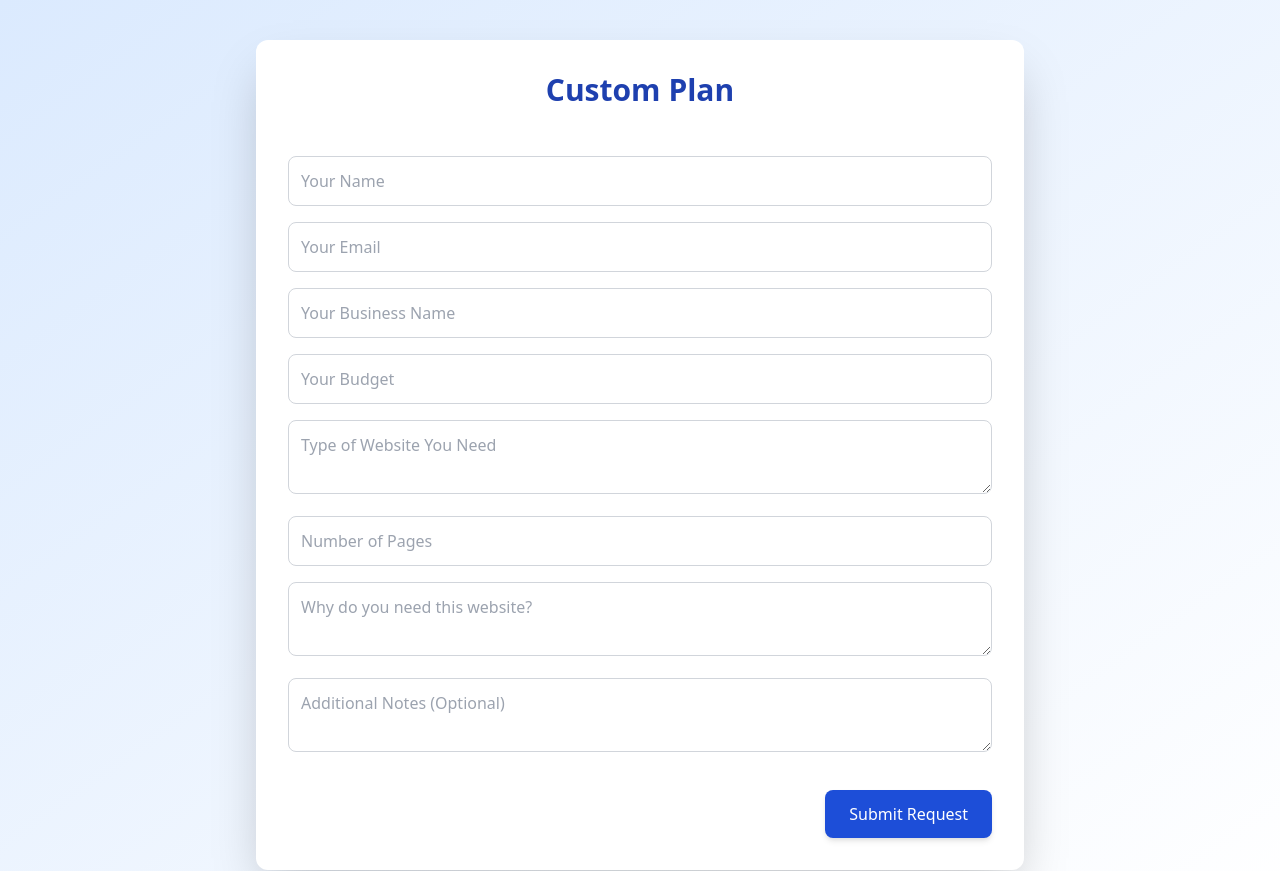
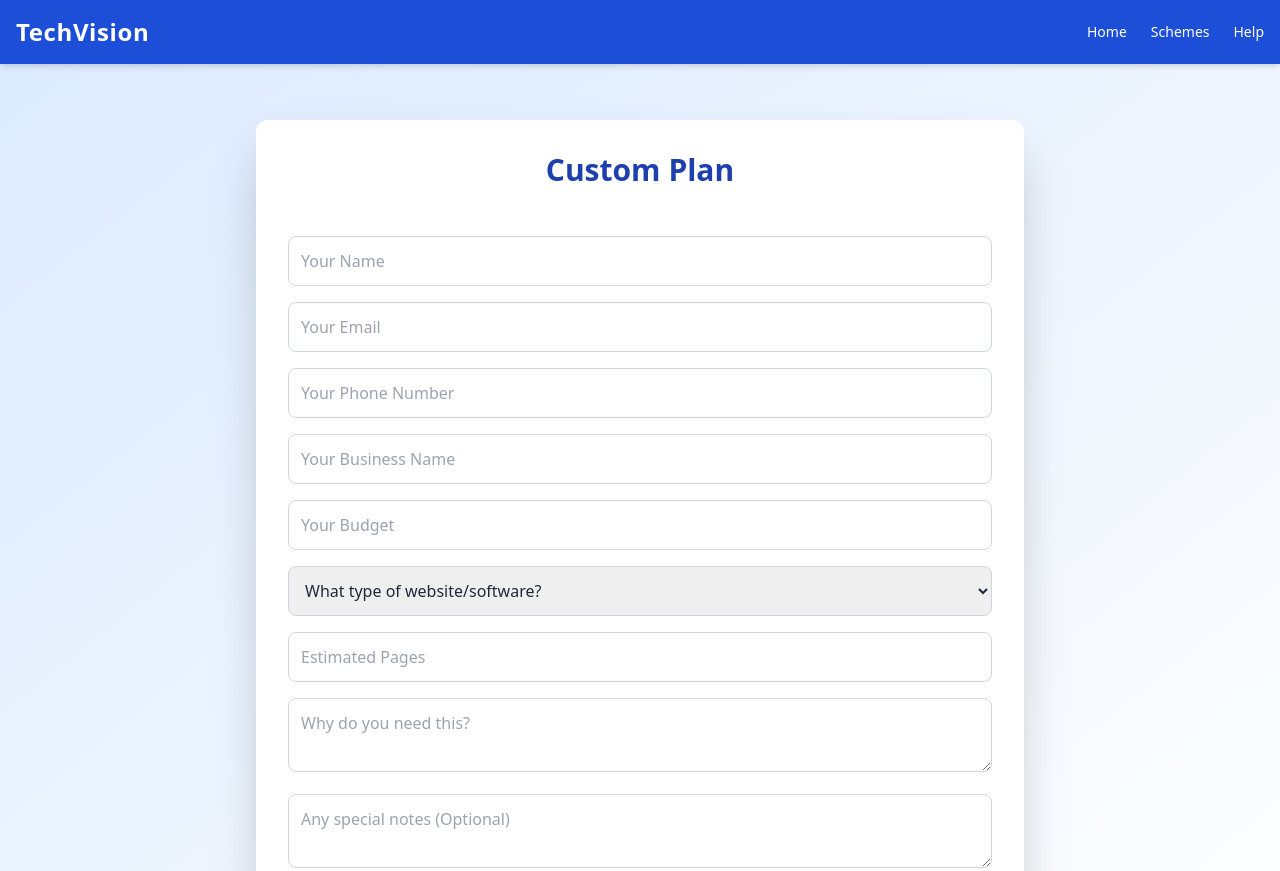
Before and after one commit to sufyankhedawala/sufyankhedawala.github.io, a plain HTML site: page plan-form.html in a window 1280 px wide. Shown: the top 871 px of the page. Drawn offline with nearby package versions, Linux system fonts and the light colour scheme.

Commit message:
Update plan-form.html

```diff
--- a/plan-form.html
+++ b/plan-form.html
@@ -7,22 +7,41 @@
   <link href="https://cdn.jsdelivr.net/npm/tailwindcss@2.2.19/dist/tailwind.min.css" rel="stylesheet" />
   <style>
     html { scroll-behavior: smooth; }
-    .fade-in {
-      opacity: 0;
-      transform: translateY(30px);
-      animation: fadeIn 0.8s ease-out forwards;
-    }
+    .fade-in { opacity: 0; transform: translateY(30px); animation: fadeIn 0.8s ease-out forwards; }
     @keyframes fadeIn {
-      to {
-        opacity: 1;
-        transform: translateY(0);
-      }
+      to { opacity: 1; transform: translateY(0); }
     }
   </style>
 </head>
-<body class="bg-gradient-to-br from-blue-100 to-white text-gray-800 min-h-screen flex items-center justify-center py-10">
+<body class="bg-gradient-to-br from-blue-100 to-white text-gray-800 min-h-screen">
 
-  <div class="max-w-3xl w-full bg-white p-8 rounded-xl shadow-2xl fade-in">
+<!-- ✅ Navbar -->
+<header class="fixed top-0 w-full bg-blue-700 text-white z-50 shadow-md">
+  <div class="max-w-7xl mx-auto px-4 flex justify-between items-center py-4">
+    <a href="index.html" class="text-2xl font-extrabold tracking-wide hover:text-yellow-300">TechVision</a>
+    <button id="menuToggle" class="md:hidden text-white text-3xl focus:outline-none">
+      &#9776;
+    </button>
+    <!-- Desktop Nav -->
+    <nav class="hidden md:flex gap-6 text-sm items-center">
+      <a href="index.html" class="hover:text-yellow-300">Home</a>
+      <a href="schemes.html" class="hover:text-yellow-300">Schemes</a>
+      <a href="help.html" class="hover:text-yellow-300">Help</a>
+    </nav>
+  </div>
+  <!-- Mobile Nav -->
+  <div id="mobileMenu" class="md:hidden hidden flex-col bg-blue-600 px-4 pb-4">
+    <a href="index.html" class="block py-2 hover:text-yellow-300">Home</a>
+    <a href="schemes.html" class="block py-2 hover:text-yellow-300">Schemes</a>
+    <a href="help.html" class="block py-2 hover:text-yellow-300">Help</a>
+  </div>
+</header>
+
+<div class="h-20"></div> <!-- Space below fixed header -->
+
+<!-- 💡 Page Content Starts Here -->
+<main class="flex items-center justify-center py-10 px-4 fade-in">
+  <div class="max-w-3xl w-full bg-white p-8 rounded-xl shadow-2xl">
     <div class="mb-8 text-center">
       <h2 class="text-3xl font-bold text-blue-800 mb-2" id="planTitle">Plan Title</h2>
       <p class="text-lg text-blue-600 font-semibold" id="planPrice">Plan Price</p>
@@ -38,20 +57,40 @@
 
       <input name="Name" required placeholder="Your Name" class="w-full p-3 rounded-lg border border-gray-300 focus:ring-2 focus:ring-blue-500 transition" />
       <input name="Email" type="email" required placeholder="Your Email" class="w-full p-3 rounded-lg border border-gray-300 focus:ring-2 focus:ring-blue-500 transition" />
+      <input name="Phone" type="tel" required placeholder="Your Phone Number" class="w-full p-3 rounded-lg border border-gray-300 focus:ring-2 focus:ring-blue-500 transition" />
       <input name="Business Name" required placeholder="Your Business Name" class="w-full p-3 rounded-lg border border-gray-300 focus:ring-2 focus:ring-blue-500 transition" />
       <input name="Budget" required placeholder="Your Budget" class="w-full p-3 rounded-lg border border-gray-300 focus:ring-2 focus:ring-blue-500 transition" />
-      <textarea name="Website Type" required placeholder="Type of Website You Need" class="w-full p-3 rounded-lg border border-gray-300 focus:ring-2 focus:ring-blue-500 transition"></textarea>
-      <input name="Pages Count" type="number" required placeholder="Number of Pages" class="w-full p-3 rounded-lg border border-gray-300 focus:ring-2 focus:ring-blue-500 transition" />
-      <textarea name="Reason" required placeholder="Why do you need this website?" class="w-full p-3 rounded-lg border border-gray-300 focus:ring-2 focus:ring-blue-500 transition"></textarea>
-      <textarea name="Additional Notes" placeholder="Additional Notes (Optional)" class="w-full p-3 rounded-lg border border-gray-300 focus:ring-2 focus:ring-blue-500 transition"></textarea>
+
+      <select name="Website Type" required class="w-full p-3 rounded-lg border border-gray-300 focus:ring-2 focus:ring-blue-500 transition">
+        <option value="" disabled selected>What type of website/software?</option>
+        <option value="Portfolio">Portfolio</option>
+        <option value="E-commerce">E-commerce</option>
+        <option value="Business">Business Website</option>
+        <option value="Mobile App">Mobile App</option>
+        <option value="Other">Other</option>
+      </select>
+
+      <input name="Pages Count" type="number" required placeholder="Estimated Pages" class="w-full p-3 rounded-lg border border-gray-300 focus:ring-2 focus:ring-blue-500 transition" />
+      <textarea name="Reason" required placeholder="Why do you need this?" class="w-full p-3 rounded-lg border border-gray-300 focus:ring-2 focus:ring-blue-500 transition"></textarea>
+      <textarea name="Additional Notes" placeholder="Any special notes (Optional)" class="w-full p-3 rounded-lg border border-gray-300 focus:ring-2 focus:ring-blue-500 transition"></textarea>
 
       <div class="text-right pt-4">
         <button type="submit" class="bg-blue-700 text-white px-6 py-3 rounded-lg hover:bg-blue-800 transition shadow-md">Submit Request</button>
       </div>
     </form>
   </div>
+</main>
 
+<!-- ✅ Script to toggle mobile nav -->
 <script>
+  const menuToggle = document.getElementById('menuToggle');
+  const mobileMenu = document.getElementById('mobileMenu');
+
+  menuToggle.addEventListener('click', () => {
+    mobileMenu.classList.toggle('hidden');
+    mobileMenu.classList.toggle('flex');
+  });
+
   const urlParams = new URLSearchParams(window.location.search);
   const plan = urlParams.get('plan');
   const price = urlParams.get('price');
```
Lines whose indentation alone changed are shown as unchanged.
